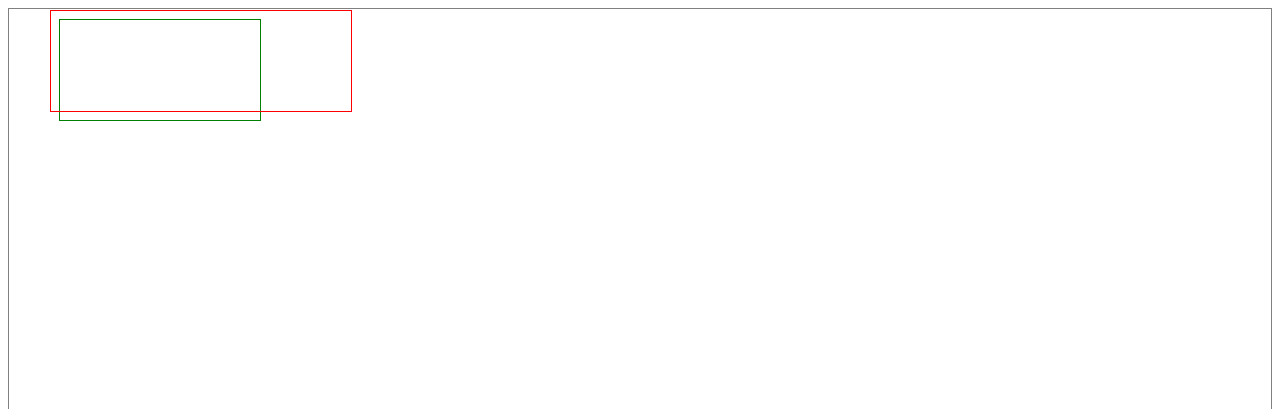
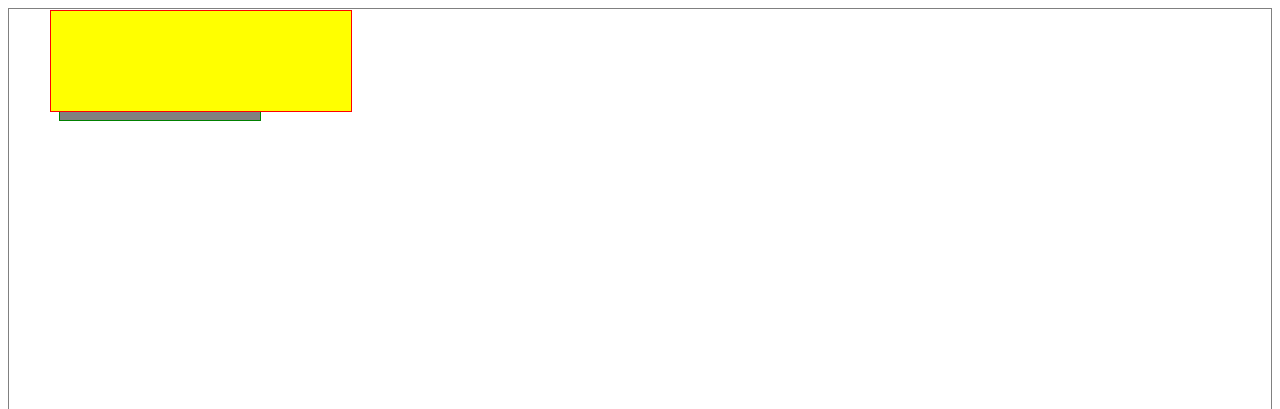
Before and after one commit to sirraali/fend, a plain HTML site: page index.html in a window 1280 px wide. Shown: the top 409 px of the page. Drawn offline with Linux system fonts and the light colour scheme.

Commit message:
elements positioning visual index

```diff
--- a/main.css
+++ b/main.css
@@ -10,6 +10,7 @@
     position: relative;
     top: 10px;
     left: 50px;
+    background-color: gray;
 }
 
 .absolute {
@@ -19,4 +20,5 @@
     position: absolute;
     top: 10px;
     left: 50px;
+    background-color: yellow;
 }
```
Also changed, not shown: index.html (+2 -0 lines).
